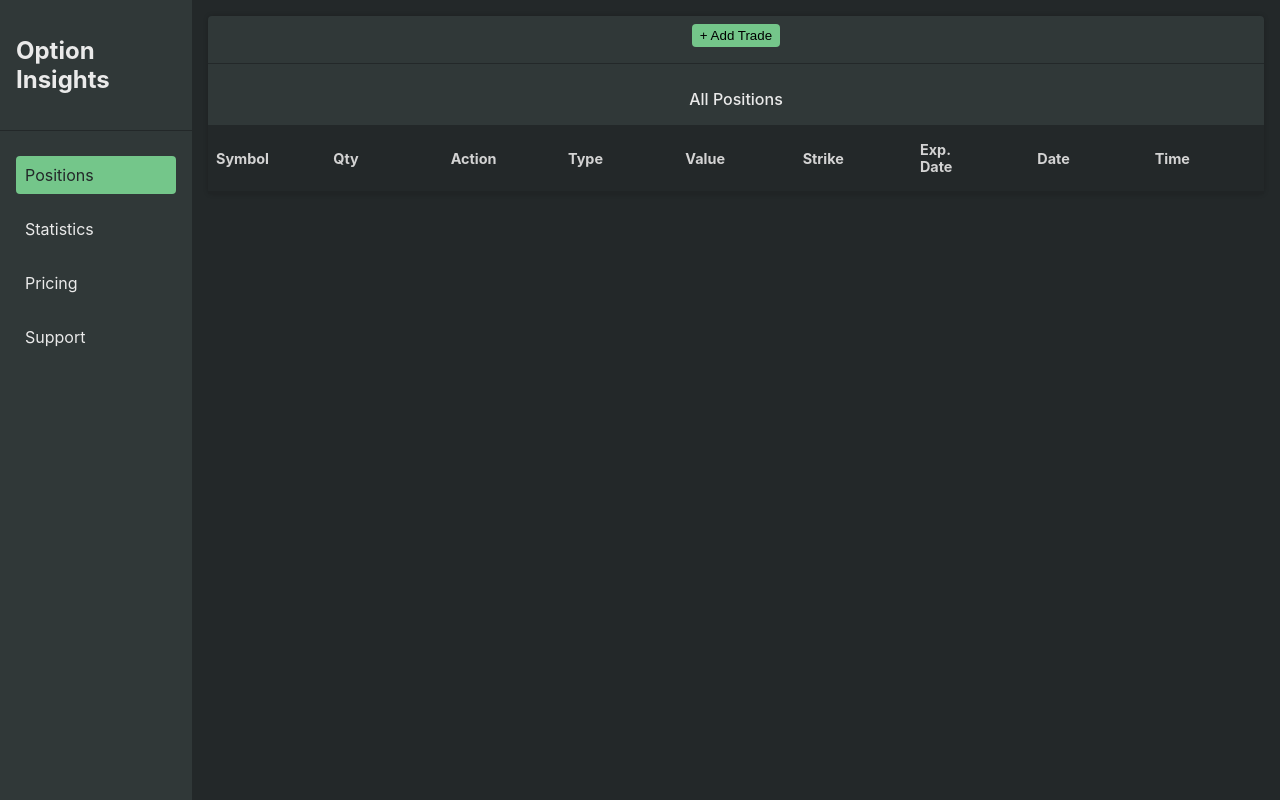
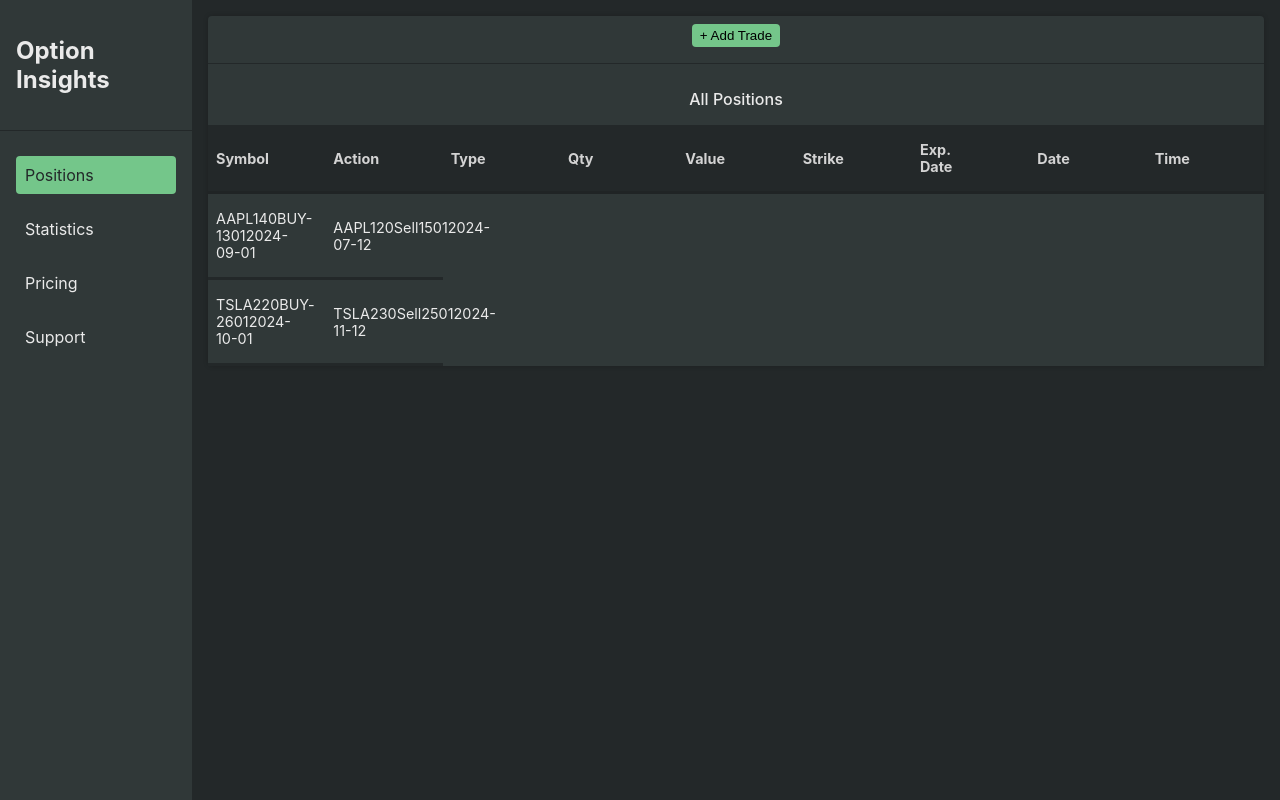
Before and after one commit to Byron-david/Option-Website, a React (Vite) app: page / in a window 1280 px wide. Built offline with nearby package versions, Linux system fonts and the light colour scheme; data requests are answered from the project's data file.

Commit message:
Added Trades.jsx to map out trades in db. Need to restructure AddTrade to use Individual Legs. Trades.jsx not finished

```diff
--- a/db.json
+++ b/db.json
@@ -1,33 +1,50 @@
 {
   "trades": [
-    {
-      "id": "1",
-      "content": "HTML is easy",
-      "important": true
-    },
-    {
-      "id": "2",
-      "content": "Browser can execute only JavaScript",
-      "important": false
-    },
-    {
-      "id": "3",
-      "content": "GET and POST are the most important methods of HTTP protocol",
-      "important": true
-    },
     {
       "id": "4f5f",
       "stock": [
         {
           "symbol": "AAPL",
-          "strike": "",
+          "strike": "140",
           "posType": "BUY",
+          "tradeValue": "-130",
+          "expDate": "",
+          "quantity": "1",
+          "dateExec": "2024-09-01"
+        },
+        {
+          "symbol": "AAPL",
+          "strike": "120",
+          "posType": "Sell",
           "tradeValue": "150",
           "expDate": "",
           "quantity": "1",
           "dateExec": "2024-07-12"
         }
       ]
+    },
+    {
+      "id": "3i6d",
+      "stock": [
+        {
+          "symbol": "TSLA",
+          "strike": "220",
+          "posType": "BUY",
+          "tradeValue": "-260",
+          "expDate": "",
+          "quantity": "1",
+          "dateExec": "2024-10-01"
+        },
+        {
+          "symbol": "TSLA",
+          "strike": "230",
+          "posType": "Sell",
+          "tradeValue": "250",
+          "expDate": "",
+          "quantity": "1",
+          "dateExec": "2024-11-12"
+        }
+      ]
     }
   ]
 }
--- a/src/components/AddTrade/AddTradeForm.jsx
+++ b/src/components/AddTrade/AddTradeForm.jsx
@@ -8,22 +8,35 @@
 import styles from './AddTrade.module.css';
 import OptionAction from './OptionAction.jsx';
 
+const tableHeadNames = [
+  "Symbol",
+  "Action",
+  "Type",
+  "Qty",
+  "Value",
+  "Strike",
+  "Exp. Date",
+  "Date",
+  "Time"
+];
+
 const defaultTrade = { symbol: '',
-                      strike: '',
                       action: 'BUY',
                       posType: '',
+                      quantity: '',
                       tradeValue: '',
+                      strike: '',
                       expDate: '',
-                      quantity: '',
                       dateExec: ''
                     }
 
-const newLeg = { strike: '',
+const newLeg = {
                 action: 'BUY',
                 posType: '',
+                quantity: '',
                 tradeValue: '',
+                strike: '',
                 expDate: '',
-                quantity: '',
               }
 
 function AddTradeForm({ trades, setTrades, setNewTrade, handleClickClose }) {
@@ -70,7 +83,6 @@
     for (let i = 0; i < findQty.quantity; i++ ) {
       setLeg((prev) => {
         const newState = [...prev, newLeg]
-
         return newState
       })
     }
@@ -113,15 +125,8 @@
       .post('http://localhost:3001/trades', tradeObject)
       .then(response => {
         console.log(response.data);
-      //   setTrades(trades.concat(response.data))
-      //   setNewTrade({
-      //     symbol: '',
-      //     strike: '',
-      //     posType: '',
-      //     tradeValue: '',
-      //     expDate: '',
-      //     quantity: '',
-      //     dateExec: '' })
+        setTrades(trades.concat(response.data))
+        setNewTrade(defaultTrade)
       })
       handleClickClose()
   }
--- a/src/components/PositionsTable/PositionsTable.jsx
+++ b/src/components/PositionsTable/PositionsTable.jsx
@@ -3,20 +3,9 @@
 import RemapData from './RemapData.jsx'
 import { v4 as uuid } from 'uuid';
 import Button from '../Button/Button.jsx'
+import Trades from './Trades.jsx'
 import AddTradeModal from '../AddTrade/AddTradeModal.jsx';
 import axios from 'axios'
-
-function Trades(tradeData) {
-    // get trade data
-
-    // remove time or other columns
-
-    // Combine individual trades to strategies
-    const trades = tradeData;
-
-    // loop through array
-
-}
 
 function RowButtons() {
     return (
@@ -29,15 +18,26 @@
 
 const tableHeadNames = [
     "Symbol",
-    "Qty",
     "Action",
     "Type",
+    "Qty",
     "Value",
     "Strike",
     "Exp. Date",
     "Date",
     "Time"
   ];
+
+//   const defaultTrade = [
+//     symbol,
+//     strike,
+//     action,
+//     posType,
+//     tradeValue,
+//     expDate,
+//     quantity,
+//     dateExec
+//   ]
 
 const MapRows = ({data}) => {
 
@@ -89,18 +89,7 @@
                         </tr>
                     </thead>
                     <tbody>
-                        {trades.map((row) => (
-                            console.log(row)
-                            // <tr key={uuid()}>
-                            //     {Object.values(row).map((value) => (<td key={uuid()}>{value}</td>) )}
-                            // </tr>
-                            ))
-                        }
-                        {/* {data.map((row) => (
-                            <tr key={uuid()}>
-                                {Object.values(row).map((value) => (<td key={uuid()}>{value}</td>) )}
-                            </tr>
-                        ))} */}
+                        <Trades trades={trades} />
                     </tbody>
                 </table>
             </div>
--- a/src/components/PositionsTable/RemapData.jsx
+++ b/src/components/PositionsTable/RemapData.jsx
@@ -2,9 +2,9 @@
 
 const tableHeadNames = [
   "Symbol",
-  "Qty",
   "Action",
   "Type",
+  "Qty",
   "Value",
   "Strike",
   "Exp. Date",
@@ -14,9 +14,9 @@
 
 const tastyMapping = {
   "Symbol": 4,
-  "Quantity": 8,
   "Sub Type": 2,
   "Call or Put": 17,
+  "Quantity": 8,
   "Value": 7,
   "Strike Price": 16,
   "Expiration Date": 15,
--- /dev/null
+++ b/src/components/PositionsTable/Trades.jsx
@@ -0,0 +1,58 @@
+import { useState, useEffect } from 'react'
+import styles from './PositionsTable.module.css';
+import { v4 as uuid } from 'uuid';
+
+const tableHeadNames = [
+    "Symbol",
+    "Action",
+    "Type",
+    "Qty",
+    "Value",
+    "Strike",
+    "Exp. Date",
+    "Date",
+    "Time"
+  ];
+
+//   const defaultTrade = [
+//     symbol,
+//     strike,
+//     action,
+//     posType,
+//     tradeValue,
+//     expDate,
+//     quantity,
+//     dateExec
+//   ]
+
+
+
+export default function Trades({ trades }) {
+
+
+    return (
+        <>
+            {trades.map((row) => {
+                // console.log(Object.values(row.stock).map((option) => option.symbol)
+                console.log(Object.values(row.stock).map((option, index) => [option.symbol, index]))
+                return (
+                    <tr key={uuid()}>
+                        {Object.values(row.stock).map((option) => (<td key={uuid()}>{Object.values(option)}</td>) )}
+                    </tr>
+                )
+                })
+                // const strategyName = Object.keys(row)[1]
+                // const strategy = row[strategyName]
+
+                // if (Object.keys(row) !== "id") console.log(Object.keys(row)[1])
+
+            }
+
+            {/* {data.map((row) => (
+                <tr key={uuid()}>
+                    {Object.values(row).map((value) => (<td key={uuid()}>{value}</td>) )}
+                </tr>
+            ))} */}
+        </>
+    )
+}
```
Also changed, not shown: test.js (renamed from src/components/test.js, +70 -2 lines).
